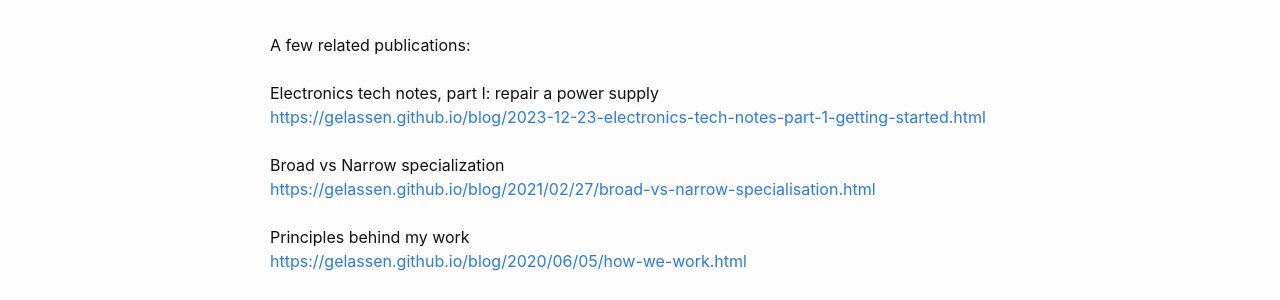
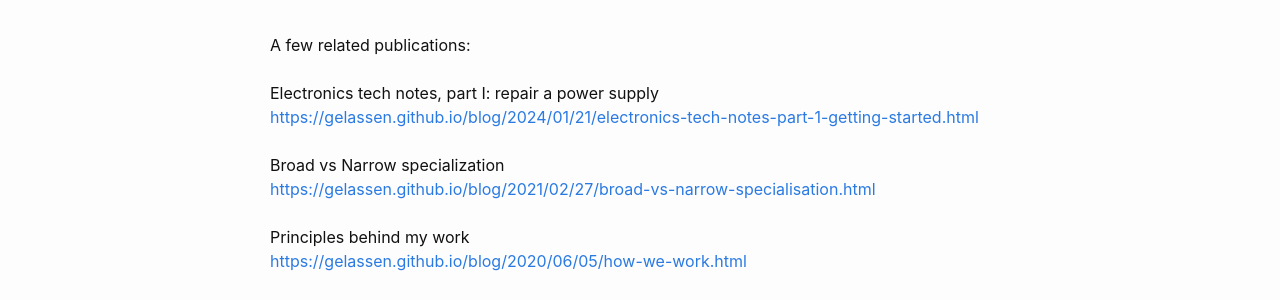
Before and after one commit to Gelassen/dkazakov.github.io, a Jekyll site: the page built from _posts/2024-02-02-electronics-tech-notes-part-2-recover-manufactory-machine.html, in a window 1280 px wide and 900 px high, scrolled down 2714 px. Shown: the part 309-609 px from the top of the window. Built offline with Jekyll 4.4.1, drawn with Linux system fonts in a browser that asks for light colours; part of the change alters nothing that is shown.

Commit message:
Fix link in the latest publication

```diff
--- a/_posts/2024-02-02-electronics-tech-notes-part-2-recover-manufactory-machine.html
+++ b/_posts/2024-02-02-electronics-tech-notes-part-2-recover-manufactory-machine.html
@@ -160,7 +160,7 @@ modified_time: '2024-02-2'
             A few related publications: <br><br>
 
             Electronics tech notes, part I: repair a power supply<br>
-            <a href="https://gelassen.github.io/blog/2024/02/02/case-study-flying-drone-diy.html">https://gelassen.github.io/blog/2023-12-23-electronics-tech-notes-part-1-getting-started.html</a> <br><br>
+            <a href="https://gelassen.github.io/blog/2024/01/21/electronics-tech-notes-part-1-getting-started.html">https://gelassen.github.io/blog/2024/01/21/electronics-tech-notes-part-1-getting-started.html</a> <br><br>
 
             Broad vs Narrow specialization<br>
             <a href="https://gelassen.github.io/blog/2021/02/27/broad-vs-narrow-specialisation.html">https://gelassen.github.io/blog/2021/02/27/broad-vs-narrow-specialisation.html</a> <br><br>
```
